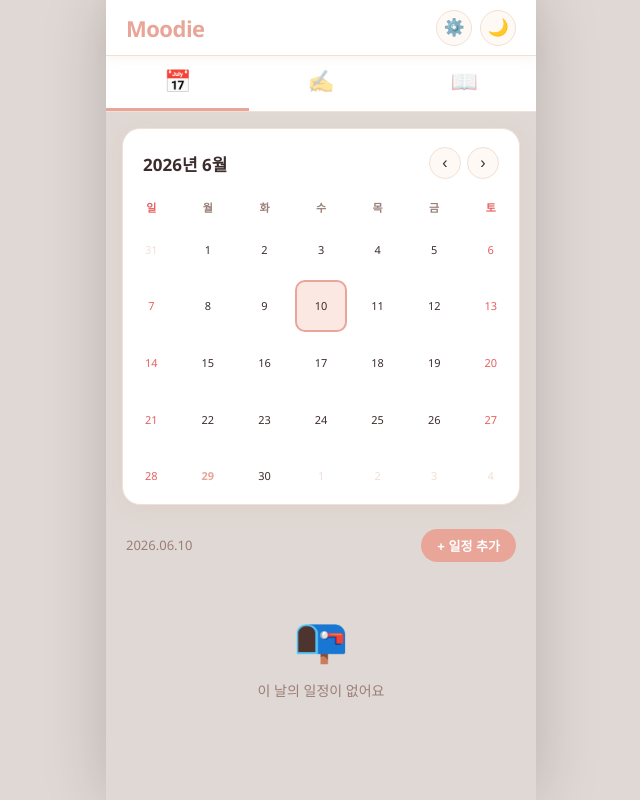
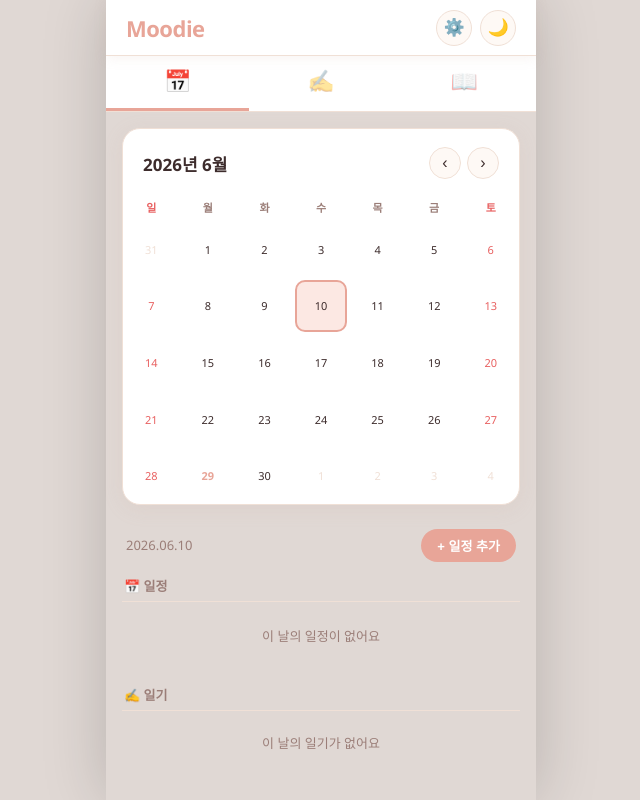
Before and after one commit to jaeeun0109/Moodie, a React app in the folder frontend/: page / in a window 1280 px wide. Both pictures are taken after a click on the element "10". Shown: the whole page, without its empty margins (319-959 px from the left). Built offline with nearby package versions, Linux system fonts and the light colour scheme; the HTML template or start-up script is replaced by a standard one.

Commit message:
feat: show diary entries in calendar

```diff
--- a/frontend/src/App.css
+++ b/frontend/src/App.css
@@ -73,14 +73,26 @@
 
 /* Mood picker */
 .weather-picker-label { font-size: 13px; color: var(--text-sub); margin-bottom: 10px; font-weight: 500; }
+
+.prev-mood-btn {
+  display: flex; align-items: center; gap: 6px;
+  padding: 7px 14px; border-radius: 20px;
+  border: 1.5px solid var(--border);
+  background: var(--surface2); color: var(--text);
+  font-size: 13px; cursor: pointer; font-weight: 500;
+  margin-bottom: 12px; transition: all 0.15s;
+  width: fit-content;
+}
+.prev-mood-btn:hover { border-color: var(--accent); }
+.prev-mood-btn.selected { border-color: var(--accent); background: var(--tag-bg); color: var(--tag-text); }
+.prev-mood-label { font-size: 11px; opacity: 0.7; }
 .weather-grid { display: flex; flex-wrap: wrap; gap: 7px; margin-bottom: 16px; }
 .weather-btn {
-  width: 52px; height: 52px; border-radius: 14px;
+  width: 48px; height: 48px; border-radius: 14px;
   border: 2px solid var(--border);
   background: var(--surface2);
-  font-size: 24px; cursor: pointer;
+  font-size: 26px; cursor: pointer;
   display: flex; align-items: center; justify-content: center;
-  flex-direction: column;
   transition: all 0.15s;
 }
 .weather-btn:hover { transform: scale(1.1); border-color: var(--accent); }
@@ -239,7 +251,7 @@
 .cal-day.today .day-num { font-weight: 700; color: var(--accent); }
 .cal-day.weekend .day-num { color: #e86060; }
 .cal-day.today .day-num { color: var(--accent); }
-.cal-day .day-weather { font-size: 14px; line-height: 1; }
+.day-emojis { display: flex; gap: 0; justify-content: center; font-size: 12px; line-height: 1; }
 .cal-day .day-num { font-size: 11px; line-height: 1; color: var(--text); }
 .cal-day.other-month { cursor: default; }
 .cal-day.other-month .day-num { color: var(--border); }
@@ -263,6 +275,17 @@
   transition: opacity 0.2s;
 }
 .add-entry-btn:hover { opacity: 0.85; }
+
+/* Day detail section labels */
+.day-section-label {
+  font-size: 13px; font-weight: 600; color: var(--text-sub);
+  padding: 6px 2px; margin-bottom: 8px;
+  border-bottom: 1px solid var(--border);
+}
+.day-empty {
+  font-size: 13px; color: var(--text-sub);
+  text-align: center; padding: 14px 0;
+}
 
 /* Schedule list */
 .schedule-list { display: flex; flex-direction: column; gap: 8px; margin-top: 10px; }
--- a/frontend/src/App.jsx
+++ b/frontend/src/App.jsx
@@ -253,6 +253,7 @@
             schedules={schedules}
             onDeleteSchedule={deleteSchedule}
             onSaveSchedule={saveSchedule}
+            onDeleteEntry={deleteEntry}
             calYear={calYear}
             calMonth={calMonth}
             setCalYear={setCalYear}
--- a/frontend/src/components/CalendarSection.jsx
+++ b/frontend/src/components/CalendarSection.jsx
@@ -1,10 +1,11 @@
 import { useState } from 'react'
+import EntryCard from './EntryCard'
 import AddScheduleModal from './AddScheduleModal'
 
 const DOW = ['일', '월', '화', '수', '목', '금', '토']
 
 export default function CalendarSection({
-  entries, schedules, onDeleteSchedule, onSaveSchedule,
+  entries, schedules, onDeleteSchedule, onSaveSchedule, onDeleteEntry,
   calYear, calMonth, setCalYear, setCalMonth,
 }) {
   const [selectedDay, setSelectedDay] = useState(null)
@@ -20,11 +21,12 @@
     setSelectedDay(null)
   }
 
-  // 일기 기록 map (날짜 → 기분 이모지용)
-  const entryMap = {}
+  // 날짜별 최근 이모지 최대 2개 (entries는 최신순 저장)
+  const emojiMap = {}
   entries.forEach(e => {
     const key = e.date.slice(0, 10)
-    if (!entryMap[key]) entryMap[key] = e
+    if (!emojiMap[key]) emojiMap[key] = []
+    if (emojiMap[key].length < 2) emojiMap[key].push(e.weather.emoji)
   })
 
   // 일정 map (날짜 → 일정 배열)
@@ -54,6 +56,10 @@
     ? [...(scheduleMap[selectedDay] || [])].sort((a, b) => (a.time || '99:99').localeCompare(b.time || '99:99'))
     : []
 
+  const dayEntries = selectedDay
+    ? entries.filter(e => e.date.startsWith(selectedDay))
+    : []
+
   const handleSaveSchedule = (data) => {
     const ok = onSaveSchedule({ ...data, date: selectedDay })
     if (ok) setAddModalOpen(false)
@@ -76,7 +82,7 @@
           {days.map(({ date, otherMonth }) => {
             const key = `${date.getFullYear()}-${String(date.getMonth() + 1).padStart(2, '0')}-${String(date.getDate()).padStart(2, '0')}`
             const isToday = date.toDateString() === today.toDateString()
-            const entry = entryMap[key]
+            const emojis = emojiMap[key] || []
             const isSelected = selectedDay === key
             const dow = date.getDay()
             const isWeekend = dow === 0 || dow === 6
@@ -94,7 +100,11 @@
                 ].filter(Boolean).join(' ')}
                 onClick={() => !otherMonth && setSelectedDay(isSelected ? null : key)}
               >
-                {!otherMonth && entry && <span className="day-weather">{entry.weather.emoji}</span>}
+                {!otherMonth && emojis.length > 0 && (
+                  <div className="day-emojis">
+                    {[...emojis].reverse().map((em, i) => <span key={i}>{em}</span>)}
+                  </div>
+                )}
                 <span className="day-num">{date.getDate()}</span>
                 {!otherMonth && schedCount > 0 && (
                   <span className="day-sched-count">+{schedCount}</span>
@@ -113,6 +123,9 @@
               + 일정 추가
             </button>
           </div>
+
+          {/* 일정 섹션 */}
+          <div className="day-section-label">📅 일정</div>
           <div className="schedule-list">
             {daySchedules.length > 0 ? (
               daySchedules.map(s => (
@@ -123,10 +136,19 @@
                 </div>
               ))
             ) : (
-              <div className="empty-state" style={{ padding: '28px' }}>
-                <div className="empty-emoji">📭</div>
-                <div className="empty-text">이 날의 일정이 없어요</div>
-              </div>
+              <div className="day-empty">이 날의 일정이 없어요</div>
+            )}
+          </div>
+
+          {/* 일기 섹션 */}
+          <div className="day-section-label" style={{ marginTop: '20px' }}>✍️ 일기</div>
+          <div className="feed">
+            {dayEntries.length > 0 ? (
+              dayEntries.map(e => (
+                <EntryCard key={e.id} entry={e} onDelete={onDeleteEntry} />
+              ))
+            ) : (
+              <div className="day-empty">이 날의 일기가 없어요</div>
             )}
           </div>
         </div>
--- a/frontend/src/components/WriteSection.jsx
+++ b/frontend/src/components/WriteSection.jsx
@@ -54,8 +54,7 @@
             title={w.label}
             onClick={() => setSelectedMood(i)}
           >
-            <span>{w.emoji}</span>
-            <span className="weather-label">{w.label}</span>
+            {w.emoji}
           </button>
         ))}
       </div>
```
